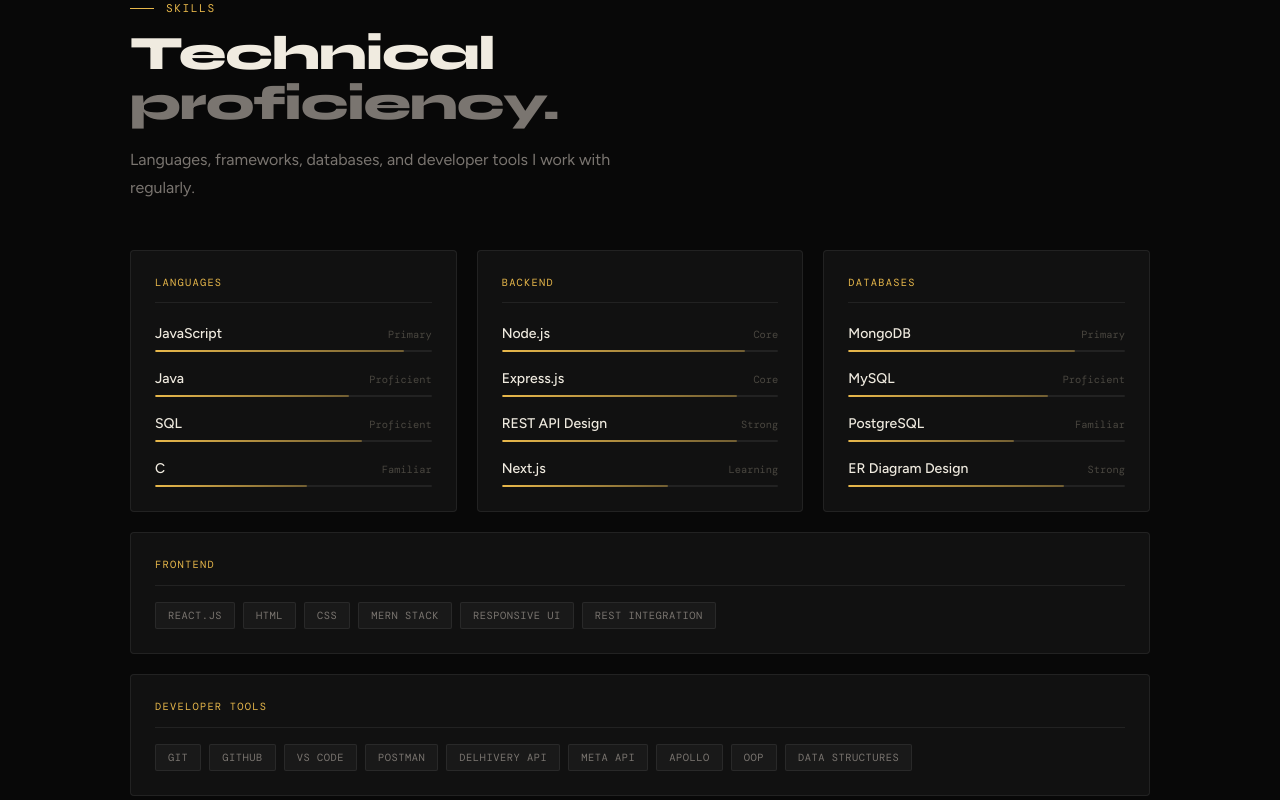
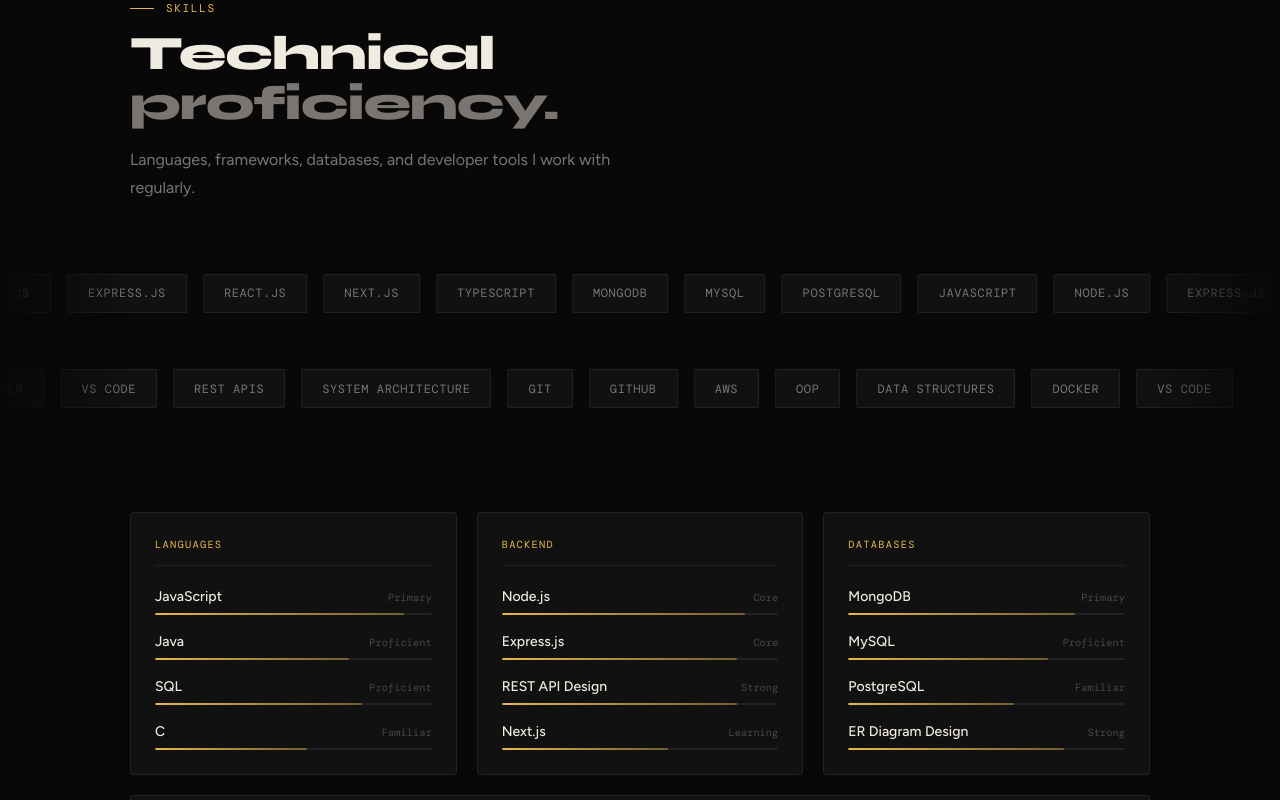
Before and after one commit to sandeep226032/Sandeep_portfolio, a Next.js app: page / in a window 1280 px wide. Shown: the part 4543-5343 px from the top of the page. Built offline with nearby package versions, Linux system fonts and the light colour scheme; a web font is replaced by a local one.

Commit message:
add The Infinite Skills Marquee

```diff
--- a/components/Skills.tsx
+++ b/components/Skills.tsx
@@ -2,6 +2,17 @@
 
 import { useRef } from "react";
 import { motion, useInView } from "framer-motion";
+import InfiniteMarquee from "@/components/ui/InfiniteMarquee";
+
+const marqueeSkillsTop = [
+  "JavaScript", "Node.js", "Express.js", "React.js", "Next.js",
+  "TypeScript", "MongoDB", "MySQL", "PostgreSQL"
+];
+
+const marqueeSkillsBottom = [
+  "REST APIs", "System Architecture", "Git", "GitHub", "AWS",
+  "OOP", "Data Structures", "Docker", "VS Code"
+];
 
 const barGroups = [
   {
@@ -121,7 +132,7 @@
 
   return (
     <section id="skills" className="max-w-[1100px] mx-auto px-10 py-24" aria-labelledby="skills-heading">
-      <div ref={headerRef}>
+      <div ref={headerRef} className="mb-14">
         <motion.p initial={{ opacity: 0, y: 16 }} animate={headerInView ? { opacity: 1, y: 0 } : {}} transition={{ duration: 0.6 }}
           className="font-mono text-[0.7rem] tracking-[0.14em] uppercase mb-3 flex items-center gap-3" style={{ color: "var(--gold)" }}>
           <span className="w-6 h-[1px] inline-block flex-shrink-0" style={{ background: "var(--gold)" }} aria-hidden="true" />
@@ -133,15 +144,29 @@
           Technical<br /><span style={{ color: "var(--text-muted)" }}>proficiency.</span>
         </motion.h2>
         <motion.p initial={{ opacity: 0, y: 16 }} animate={headerInView ? { opacity: 1, y: 0 } : {}} transition={{ duration: 0.6, delay: 0.2 }}
-          className="text-[1rem] leading-[1.75] max-w-[520px] mb-12" style={{ color: "var(--text-muted)" }}>
+          className="text-[1rem] leading-[1.75] max-w-[520px] mb-8" style={{ color: "var(--text-muted)" }}>
           Languages, frameworks, databases, and developer tools I work with regularly.
         </motion.p>
       </div>
 
+      {/* Infinite Marquees */}
+      <motion.div
+        initial={{ opacity: 0, overflow: "hidden" }}
+        animate={headerInView ? { opacity: 1 } : {}}
+        transition={{ duration: 0.8, delay: 0.3 }}
+        className="w-[100vw] relative left-1/2 right-1/2 -mx-[50vw] mb-16 overflow-hidden"
+      >
+        <InfiniteMarquee items={marqueeSkillsTop} duration={40} reverse={false} />
+        <InfiniteMarquee items={marqueeSkillsBottom} duration={45} reverse={true} />
+      </motion.div>
+
+      {/* Structured Proficiency Bars */}
       <div className="grid gap-5 mb-5" style={{ gridTemplateColumns: "repeat(auto-fit, minmax(280px, 1fr))" }}>
-        {barGroups.map((g, i) => <BarGroup key={g.group} group={g} delay={i * 0.1} />)}
+        {barGroups.map((g, i) => <BarGroup key={g.group} group={g} delay={i * 0.1 + 0.4} />)}
       </div>
-      {badgeGroups.map((g, i) => <BadgeGroup key={g.group} group={g} delay={i * 0.1} />)}
+
+      {/* Miscellaneous Skills / Badges */}
+      {badgeGroups.map((g, i) => <BadgeGroup key={g.group} group={g} delay={i * 0.1 + 0.6} />)}
     </section>
   );
 }
--- /dev/null
+++ b/components/ui/InfiniteMarquee.tsx
@@ -0,0 +1,55 @@
+"use client";
+
+import { motion } from "framer-motion";
+
+export default function InfiniteMarquee({
+  items,
+  duration = 40,
+  reverse = false,
+}: {
+  items: string[];
+  duration?: number;
+  reverse?: boolean;
+}) {
+  return (
+    <div className="relative flex w-full overflow-hidden mb-6 py-4">
+      {/* Edge gradient masks */}
+      <div
+        className="absolute left-0 top-0 bottom-0 w-16 md:w-32 z-10 pointer-events-none"
+        style={{ background: "linear-gradient(to right, var(--bg) 0%, transparent 100%)" }}
+      />
+      <div
+        className="absolute right-0 top-0 bottom-0 w-16 md:w-32 z-10 pointer-events-none"
+        style={{ background: "linear-gradient(to left, var(--bg) 0%, transparent 100%)" }}
+      />
+
+      {/* Track Container */}
+      <motion.div
+        className="flex whitespace-nowrap min-w-max"
+        animate={{
+          x: reverse ? ["-50%", "0%"] : ["0%", "-50%"],
+        }}
+        transition={{
+          repeat: Infinity,
+          ease: "linear",
+          duration: duration,
+        }}
+      >
+        {/* We output the array exactly twice. -50% shifts precisely one full set out of view, looping seamlessly. */}
+        {[...items, ...items].map((item, idx) => (
+          <span
+            key={idx}
+            className="inline-block font-mono text-[0.75rem] tracking-[0.05em] uppercase px-5 py-[0.6rem] mx-2 rounded-[2px] border transition-colors hover:text-[var(--gold)] hover:border-[var(--gold-mid)]"
+            style={{
+              color: "var(--text-muted)",
+              background: "var(--surface)",
+              borderColor: "var(--border)",
+            }}
+          >
+            {item}
+          </span>
+        ))}
+      </motion.div>
+    </div>
+  );
+}
```
